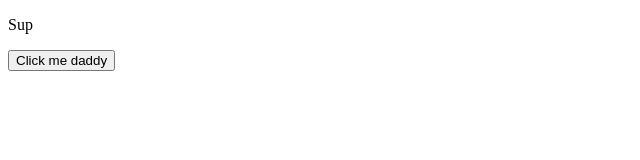
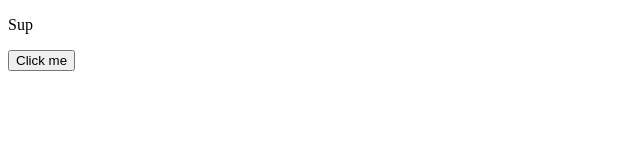
Before and after one commit to shaun-pereira/shaun-pereira.github.io, a plain HTML site: page index.html in a window 1280 px wide. Shown: the whole page, without its empty margins (0-640 px from the left). Drawn offline with Linux system fonts and the light colour scheme.

Commit message:
Update index.html

```diff
--- a/index.html
+++ b/index.html
@@ -8,7 +8,7 @@
 </head>
 <body>
   <p class="Clicking" id="Clicking">Sup</p>
-  <button class="Clicking" id="Clicking">Click me daddy</button>
+  <button class="Clicking" id="Clicking">Click me</button>
   <script src="script.js"></script>
 </body>
 </html>
```
